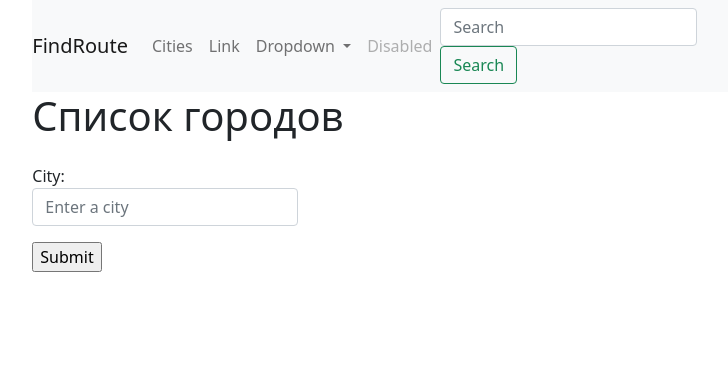
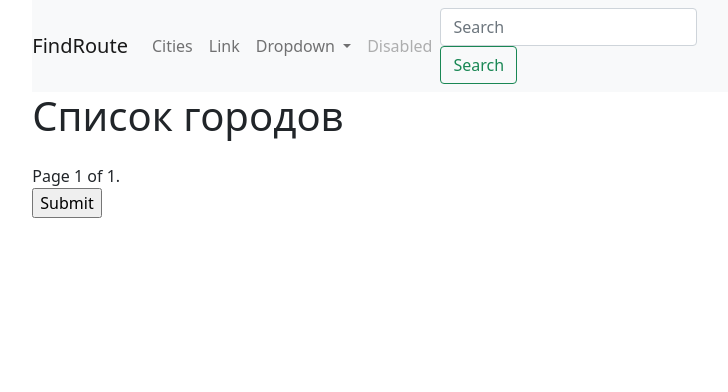
Before and after one commit to SqpuHkS/DjngCourse, a Django app: page /cities/ in a window 1280 px wide. Shown: the top 392 px of the page, without its empty margins (185-913 px from the left). Run offline with Django 3.2, Linux system fonts and the light colour scheme; data that the repository does not hold is empty.

Commit message:
Added pagination to the city list

```diff
--- a/cities/templates/cities/home.html
+++ b/cities/templates/cities/home.html
@@ -10,7 +10,7 @@
     <div class="row">
         <div class="col-md-4">
             <table class="table table-stripped">
-                {% for object in objects_list %}
+                {% for object in page_obj %}
                     <tr>
                         <td>
                             <a href="{% url 'cities:detail' pk=object.pk %}">{{ object.name }}</a>
@@ -31,6 +31,23 @@
             </table>
         </div>
     </div>
+    <div class="pagination">
+        <span class="step-links">
+            {% if page_obj.has_previous %}
+                <a href="?page=1">&laquo; first</a>
+                <a href="?page={{ page_obj.previous_page_number }}">previous</a>
+            {% endif %}
+
+            <span class="current">
+                Page {{ page_obj.number }} of {{ page_obj.paginator.num_pages }}.
+            </span>
+
+            {% if page_obj.has_next %}
+                <a href="?page={{ page_obj.next_page_number }}">next</a>
+                <a href="?page={{ page_obj.paginator.num_pages }}">last &raquo;</a>
+            {% endif %}
+        </span>
+    </div>
     <div class="row">
         <div class="col-md-4">
             <form action="" method="post">
--- a/cities/urls.py
+++ b/cities/urls.py
@@ -4,10 +4,9 @@ from django.urls import path
 from cities.views import *
 
 urlpatterns = [
-    path('', home, name='home'),
+    path('', CityListView.as_view(), name='home'),
     path('add/', CityCreateView.as_view(), name='create'),
     path('edit/<int:pk>', CityUpdateView.as_view(), name='update'),
     path('delete/<int:pk>', CityDeleteView.as_view(), name='delete'),
     path('detail/<int:pk>/', CityDetailView.as_view(), name='detail'),
-
 ]
--- a/cities/views.py
+++ b/cities/views.py
@@ -1,12 +1,14 @@
+from django.core.paginator import Paginator
 from django.shortcuts import render, get_object_or_404
 from django.urls import reverse_lazy
-from django.views.generic import DetailView, CreateView, UpdateView, DeleteView
+from django.views.generic import DetailView, CreateView, UpdateView, DeleteView, ListView
 
 from cities.forms import CityForm
 from cities.models import City
 
 __all__ = (
-    'home', 'CityDetailView', 'CityCreateView', 'CityUpdateView', 'CityDeleteView'
+    'home', 'CityDetailView', 'CityCreateView', 'CityUpdateView', 'CityDeleteView',
+    'CityListView'
 )
 
 
@@ -19,7 +21,11 @@ def home(request):
             form.save()
     qs = City.objects.all()
     form = CityForm()
-    context = {'objects_list': qs, 'form': form}
+
+    lst = Paginator(qs, 3)
+    page_number = request.GET.get('page')
+    page_obj = lst.get_page(page_number)
+    context = {'page_obj': page_obj, 'form': form}
     return render(request, 'cities/home.html', context)
 
 class CityDetailView(DetailView):
@@ -42,3 +48,8 @@ class CityDeleteView(DeleteView):
     model = City
     template_name = 'cities/delete.html'
     success_url = reverse_lazy('cities:home')
+
+class CityListView(ListView):
+    paginate_by = 3
+    model = City
+    template_name = 'cities/home.html'
```
